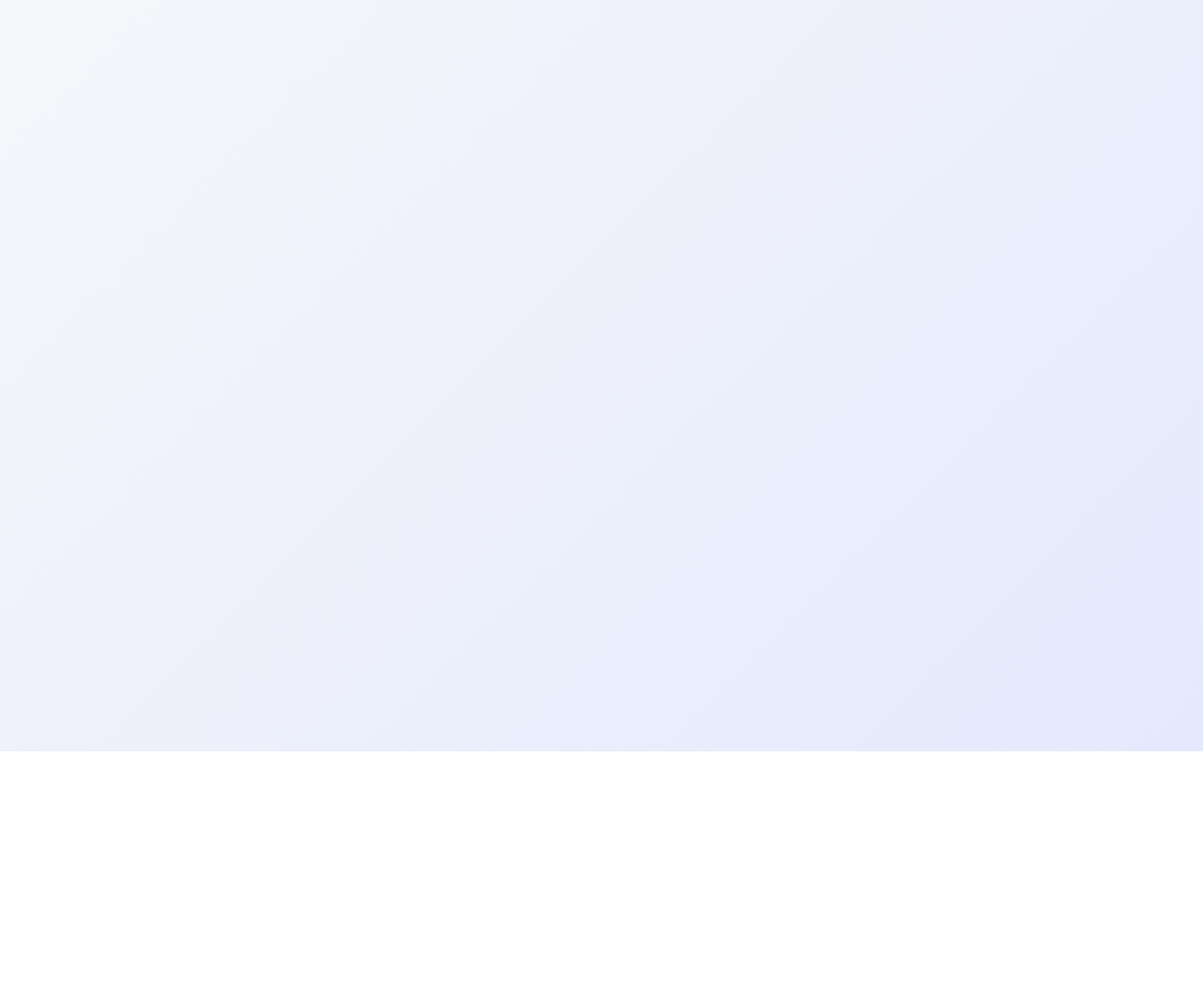
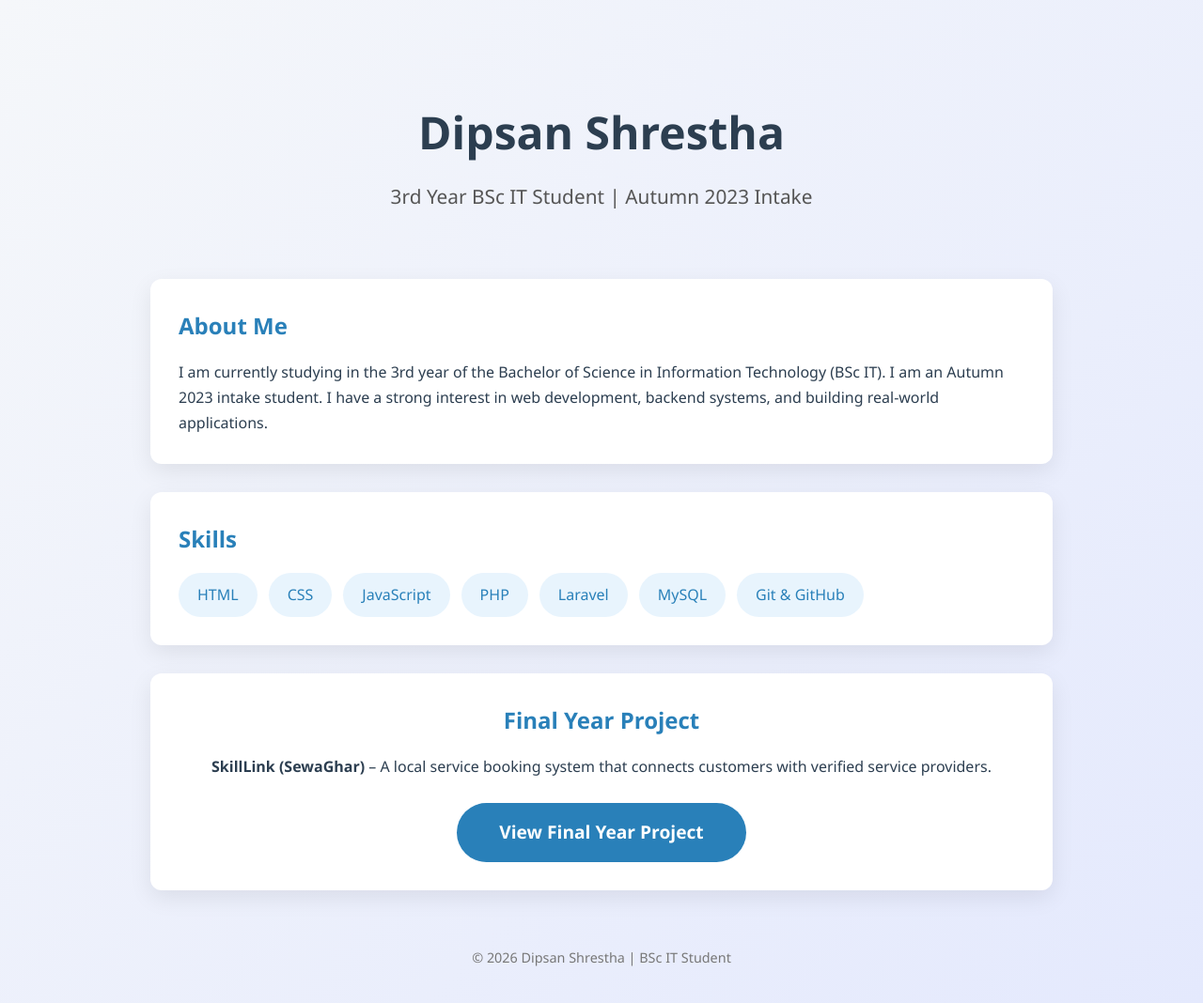
Before and after one commit to dipsanshrestha26/dipsan-portfolio, a plain HTML site: page index.html in a window 1280 px wide. Shown: the whole page at 94% size. Before the commit the page ends 800 px from the top, so only its background shows below. Drawn offline with Linux system fonts and the light colour scheme.

Commit message:
Update portfolio title and improve styling

```diff
--- a/index.html
+++ b/index.html
@@ -1,14 +1,17 @@
+<!DOCTYPE html>
 <html lang="en">
 <head>
 <meta charset="UTF-8">
 <meta name="viewport" content="width=device-width, initial-scale=1.0">
-<title>Dipsan Shrestha | Portfolio</title>
+<title>Dipsan Shrestha | IT Student Portfolio</title>
+
 <style>
 * {
     margin: 0;
     padding: 0;
     box-sizing: border-box;
 }
+
 body {
     font-family: 'Segoe UI', Tahoma, Geneva, Verdana, sans-serif;
     background: linear-gradient(135deg, #f5f7fa 0%, #e4e9fd 100%);
@@ -16,111 +19,132 @@ color: #2c3e50;
     line-height: 1.7;
     min-height: 100vh;
 }
+
 .container {
     max-width: 1000px;
-margin: 0 auto;
+    margin: auto;
     padding: 40px 20px;
 }
+
 header {
     text-align: center;
     padding: 60px 0 40px;
 }
+
 h1 {
-font-size: 3.2em;
-color: #2c3e50;
-margin-bottom: 12px;
+    font-size: 3em;
     font-weight: 700;
+    margin-bottom: 10px;
 }
+
 .intro {
-font-size: 1.4em;
+    font-size: 1.3em;
     color: #555;
-margin-bottom: 50px;
 }
+
 section {
     background: white;
     border-radius: 12px;
-padding: 35px;
+    padding: 30px;
     margin: 30px 0;
-box-shadow: 0 8px 25px rgba(0, 0, 0, 0.08);
-transition: transform 0.3s ease, box-shadow 0.3s ease;
+    box-shadow: 0 8px 25px rgba(0,0,0,0.08);
 }
-section:hover {
-transform: translateY(-8px);
-box-shadow: 0 15px 35px rgba(0, 0, 0, 0.12);
-}
+
 h2 {
     color: #2980b9;
-font-size: 1.9em;
-margin-bottom: 20px;
-position: relative;
-padding-bottom: 10px;
+    margin-bottom: 15px;
 }
-h2::after {
-content: '';
-position: absolute;
-bottom: 0;
-left: 0;
-width: 60px;
-height: 3px;
-background: #3498db;
-border-radius: 2px;
-}
+
 ul.skills {
+    list-style: none;
     display: flex;
     flex-wrap: wrap;
-gap: 15px;
-list-style: none;
-padding: 0;
+    gap: 12px;
 }
+
 ul.skills li {
     background: #e8f4fd;
     color: #2980b9;
-padding: 12px 24px;
-border-radius: 30px;
+    padding: 10px 20px;
+    border-radius: 25px;
     font-weight: 500;
-transition: all 0.3s;
 }
-ul.skills li:hover {
-background: #3498db;
-color: white;
-transform: translateY(-3px);
-}
+
 .fyp-section {
     text-align: center;
 }
+
 .fyp-button {
     display: inline-block;
-margin-top: 30px;
-padding: 18px 50px;
-font-size: 1.3em;
+    margin-top: 25px;
+    padding: 15px 45px;
+    font-size: 1.2em;
     font-weight: bold;
     color: white;
-background: linear-gradient(135deg, #3498db, #2980b9);
-border: none;
-border-radius: 50px;
-cursor: pointer;
+    background: #2980b9;
+    border-radius: 40px;
     text-decoration: none;
-box-shadow: 0 8px 25px rgba(52, 152, 219, 0.35);
-transition: all 0.4s ease;
 }
-.fyp-button:hover {
-transform: translateY(-5px) scale(1.05);
-box-shadow: 0 15px 40px rgba(52, 152, 219, 0.45);
-background: linear-gradient(135deg, #2980b9, #3498db);
-}
+
 footer {
     text-align: center;
-margin-top: 80px;
-padding: 30px 0;
+    margin-top: 60px;
     color: #777;
-font-size: 0.95em;
-border-top: 1px solid #eee;
-}
-@media (max-width: 768px) {
-h1 { font-size: 2.5em; }
-section { padding: 25px; }
-.fyp-button { padding: 15px 40px; font-size: 1.1em; }
+    font-size: 0.9em;
 }
 </style>
 </head>
+
 <body>
+
+<div class="container">
+
+<header>
+    <h1>Dipsan Shrestha</h1>
+    <p class="intro">
+        3rd Year BSc IT Student | Autumn 2023 Intake
+    </p>
+</header>
+
+<section>
+    <h2>About Me</h2>
+    <p>
+        I am currently studying in the 3rd year of the Bachelor of Science in Information Technology (BSc IT).
+        I am an Autumn 2023 intake student. I have a strong interest in web development,
+        backend systems, and building real-world applications.
+    </p>
+</section>
+
+<section>
+    <h2>Skills</h2>
+    <ul class="skills">
+        <li>HTML</li>
+        <li>CSS</li>
+        <li>JavaScript</li>
+        <li>PHP</li>
+        <li>Laravel</li>
+        <li>MySQL</li>
+        <li>Git & GitHub</li>
+    </ul>
+</section>
+
+<section class="fyp-section">
+    <h2>Final Year Project</h2>
+    <p>
+        <strong>SkillLink (SewaGhar)</strong> – A local service booking system
+        that connects customers with verified service providers.
+    </p>
+
+    <a href="https://fyp.yourdomain.com.np" class="fyp-button">
+        View Final Year Project
+    </a>
+</section>
+
+<footer>
+    © 2026 Dipsan Shrestha | BSc IT Student
+</footer>
+
+</div>
+
+</body>
+</html>
```
Lines whose indentation alone changed are shown as unchanged.
